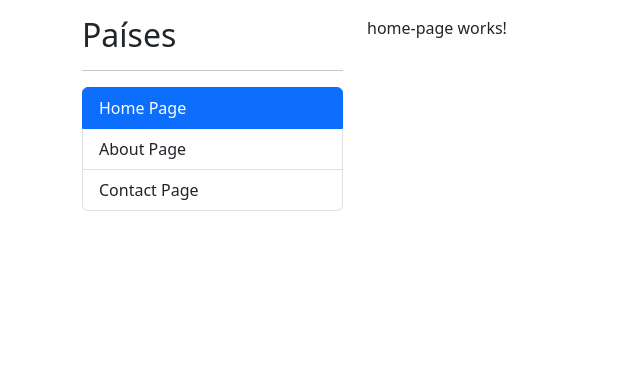
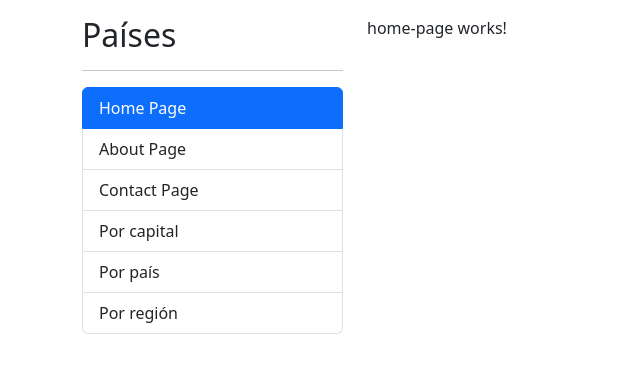
Before and after one commit to AJMG-95/countryApp, an Angular app: page / in a window 1280 px wide. Shown: the top 372 px of the page, without its empty margins (0-640 px from the left). Built offline with nearby package versions, Linux system fonts and the light colour scheme.

Commit message:
LasyLoad (ng build)

```diff
--- a/src/app/app-routing.module.ts
+++ b/src/app/app-routing.module.ts
@@ -19,8 +19,10 @@
     component: ContactPageComponent,
   },
   {
+    //? Asigna un path para cargar el modulo countries
     path: 'countries',
-    component: ContactPageComponent,
+    //? Esto es para importar las rutas de otro modulo como rutas hijas El import actúa como una promesa, que accede al path del modulo que se quiere cargar Notese que se importa el modulo principal, porque ese ya importa el modulo de rutas*/
+    loadChildren: () => import('./countries/countries.module').then((m) => m.CountriesModule) //La m hace referencia al modulo y desde ahi carga el CountriesModule
   },
   {
     path: '**',
--- a/src/app/app.module.ts
+++ b/src/app/app.module.ts
@@ -5,7 +5,6 @@
 
 import { AppComponent } from './app.component';
 import { SharedModule } from './shared/shared.module';
-import { CountriesModule } from './countries/countries.module';
 
 
 @NgModule({
@@ -17,7 +16,6 @@
     BrowserModule,
 
     SharedModule,
-    CountriesModule,
   ],
   providers: [],
   bootstrap: [AppComponent]
--- a/src/app/shared/components/sidebar/sidebar.component.html
+++ b/src/app/shared/components/sidebar/sidebar.component.html
@@ -10,4 +10,13 @@
   <li routerLink="contact" routerLinkActive="active" class="list-group-item">
     Contact Page
   </li>
+  <li routerLink="countries/by-capital" routerLinkActive="active" class="list-group-item">
+    Por capital
+  </li>
+  <li routerLink="countries/by-country" routerLinkActive="active" class="list-group-item">
+    Por país
+  </li>
+  <li routerLink="countries/by-region" routerLinkActive="active" class="list-group-item">
+    Por región
+  </li>
 </ul>
```
